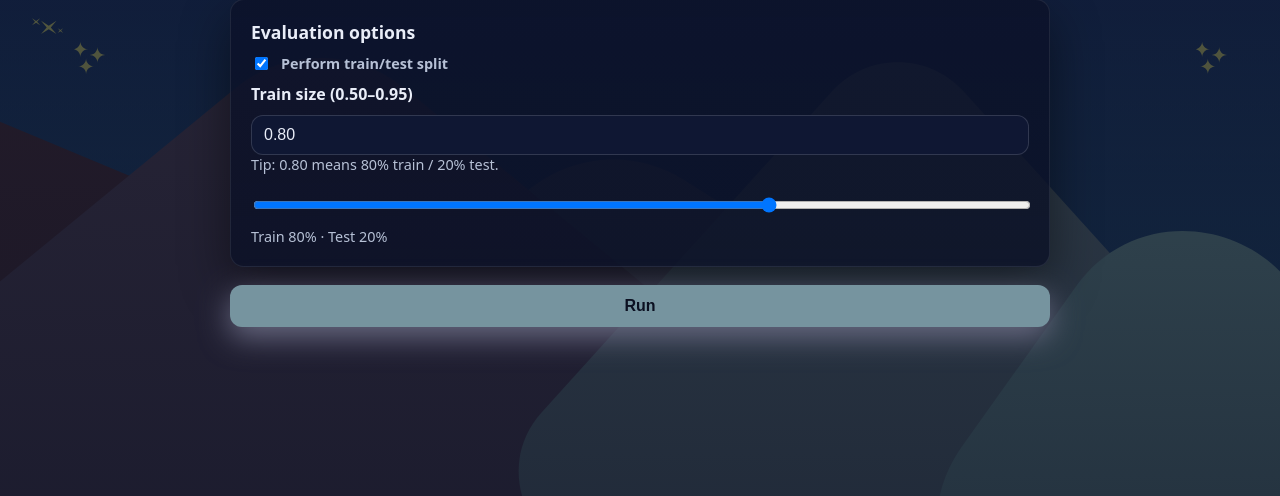
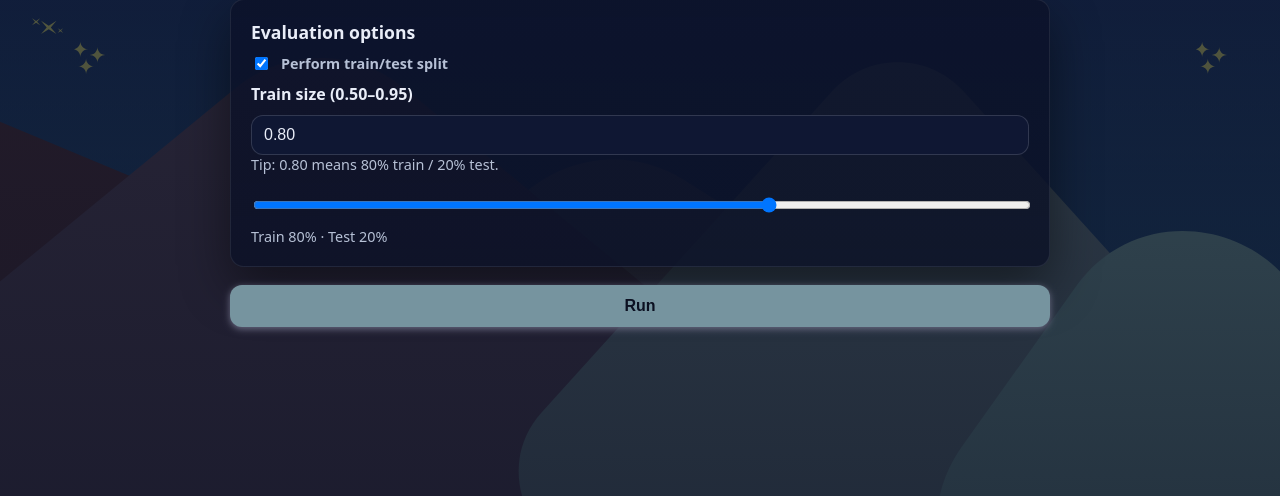
Before and after one commit to Moonyar/NASA-Space-Apps-Challenge-2025, a Flask app: page /split in a window 1280 px wide. Shown: the part 304-800 px from the top of the page. Run offline with Flask 3, Linux system fonts and the light colour scheme; parts of the project's set-up code (start-up, migrations or seed data) failed here and were passed over.

Commit message:
Changed the shadow for all the buttons

```diff
--- a/templates/columns.html
+++ b/templates/columns.html
@@ -77,7 +77,7 @@
         display:inline-flex; align-items:center; justify-content:center; gap:10px; padding:12px 16px; border-radius:12px;
         background:#76949F; color:#0b1021; border:0; font-weight:700; cursor:pointer;
         font-family: ui-sans-serif, system-ui, -apple-system, "Segoe UI", Roboto, Arial;
-        box-shadow: 0 10px 30px #6A6B83; transition: all 0.3s ease;
+        box-shadow: 0 2px 7px #6A6B83; transition: all 0.3s ease;
       }
       .btn:hover{transform: translateY(-1px);
         background:#86BBBD;
--- a/templates/final.html
+++ b/templates/final.html
@@ -77,7 +77,7 @@
       .btn{
         display:inline-flex; align-items:center; justify-content:center; gap:10px; padding:12px 16px; border-radius:12px;
         background:#76949F; color:#0b1021; border:0; font-weight:700; cursor:pointer;
-        box-shadow: 0 10px 30px #6A6B83; transition: all 0.3s ease; text-decoration:none;
+        box-shadow: 0 2px 7px #6A6B83; transition: all 0.3s ease; text-decoration:none;
       }
       .btn:hover{transform: translateY(-1px); background:#86BBBD}
       .link{color:var(--muted); text-decoration:none}
--- a/templates/index.html
+++ b/templates/index.html
@@ -67,7 +67,7 @@
         display:inline-flex; align-items:center; justify-content:center; gap:10px; padding:12px 16px; border-radius:12px;
         background:#76949F; color:#0b1021; border:0; font-weight:700; cursor:pointer;
         font-family: ui-sans-serif, system-ui, -apple-system, "Segoe UI", Roboto, Arial;
-        box-shadow: 0 5px 15px #6A6B83; transition: all 0.3s ease;
+        box-shadow: 0 2px 8px #6A6B83; transition: all 0.3s ease;
       }
       .btn:hover{transform: translateY(-1px);
         background:#86BBBD;
--- a/templates/metrics.html
+++ b/templates/metrics.html
@@ -69,7 +69,7 @@
       .btn{
         display:inline-flex; align-items:center; justify-content:center; gap:10px; padding:12px 16px; border-radius:12px;
         background:#76949F; color:#0b1021; border:0; font-weight:700; cursor:pointer;
-        box-shadow: 0 10px 30px #6A6B83; transition: all 0.3s ease;
+        box-shadow: 0 2px 7px #6A6B83; transition: all 0.3s ease;
         text-decoration:none;
       }
       .btn:hover{transform: translateY(-1px); background:#86BBBD}
--- a/templates/split.html
+++ b/templates/split.html
@@ -64,7 +64,7 @@
       .btn{
         display:inline-flex; align-items:center; justify-content:center; gap:10px; padding:12px 16px; border-radius:12px;
         background:#76949F; color:#0b1021; border:0; font-weight:700; cursor:pointer;
-        box-shadow: 0 10px 30px #6A6B83; transition: all 0.3s ease;
+        box-shadow: 0 2px 7px #6A6B83; transition: all 0.3s ease;
       }
       .btn:hover{transform: translateY(-1px); background:#86BBBD}
     </style>
--- a/templates/tune.html
+++ b/templates/tune.html
@@ -75,7 +75,7 @@
       .btn{
         display:inline-flex; align-items:center; justify-content:center; gap:10px; padding:12px 16px; border-radius:12px;
         background:#76949F; color:#0b1021; border:0; font-weight:700; cursor:pointer;
-        box-shadow: 0 10px 30px #6A6B83; transition: all 0.3s ease;
+        box-shadow: 0 2px 7px #6A6B83; transition: all 0.3s ease;
       }
       .btn:hover{transform: translateY(-1px); background:#86BBBD}
 
```
